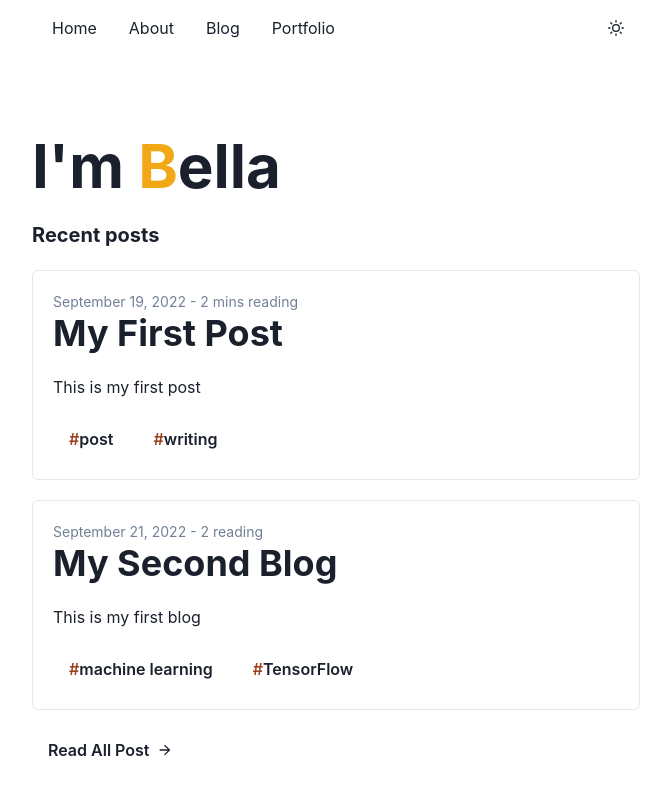
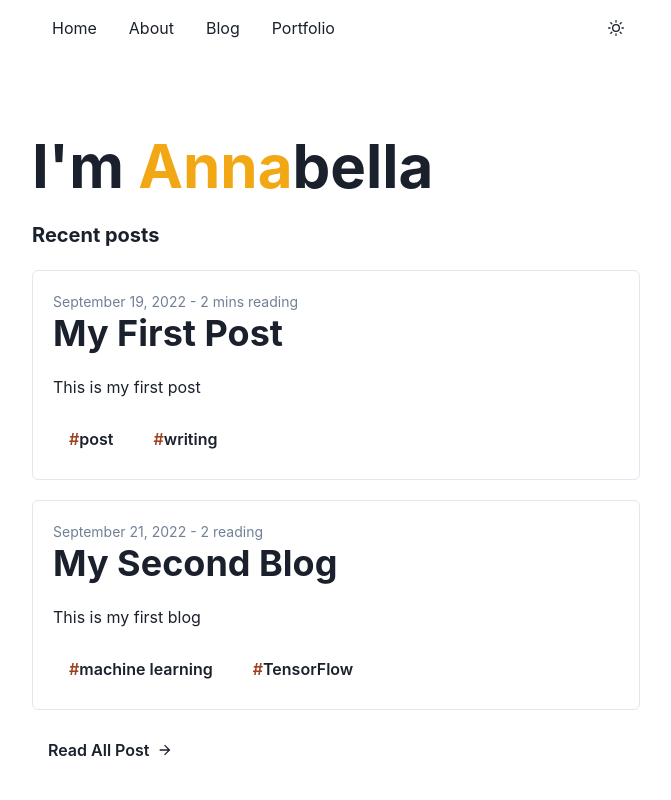
Before and after one commit to bellapd/bellapd-v1, a Next.js app: page / in a window 1280 px wide. Shown: the top 800 px of the page, without its empty margins (304-975 px from the left). Built offline with nearby package versions, Linux system fonts and the light colour scheme; a small style sheet from the web is missing.

Commit message:
style: change heading

```diff
--- a/pages/index.tsx
+++ b/pages/index.tsx
@@ -14,9 +14,9 @@ export default function Home({ posts }: { posts: IPost[] }): JSX.Element {
         <Heading as="h1" size="3xl">
           I'm{" "}
           <Box as="span" bg="#F2A814" bgClip="text">
-            B
+            Anna
           </Box>
-          ella
+          bella
         </Heading>
       </Stack>
       <Text as="b" fontSize="xl" my={6}>
```
